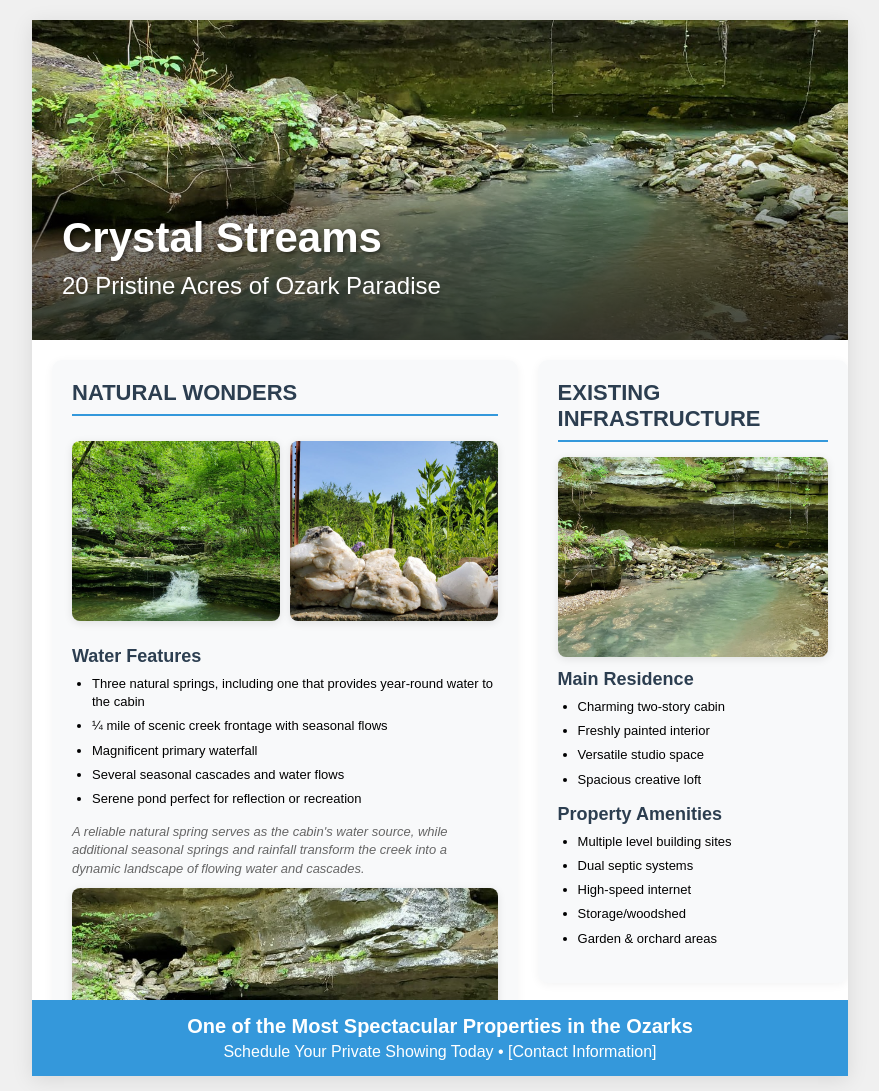
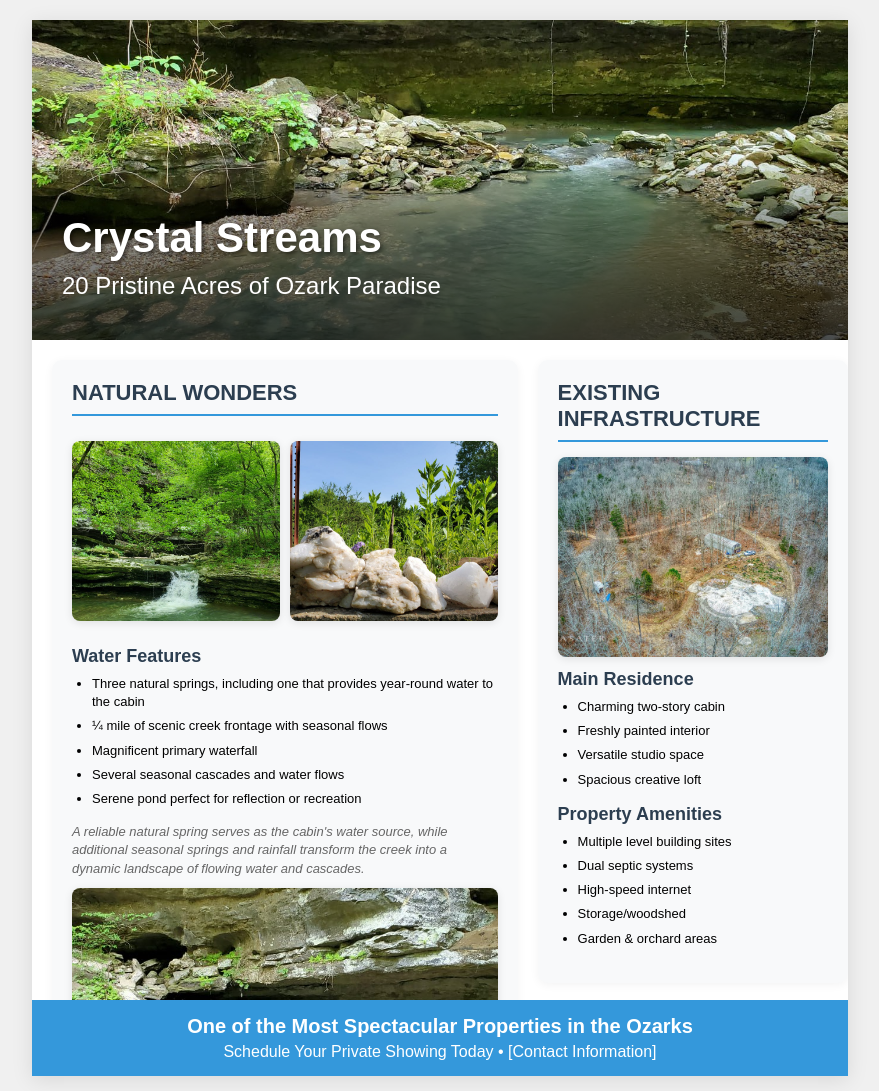
Before and after one commit to githubaccountadmin/crystalstreams, a plain HTML site: page index.html in a window 1280 px wide. Shown: the whole page, without its empty margins (200-1079 px from the left). Drawn offline with Linux system fonts and the light colour scheme.

Commit message:
Update index.html

```diff
--- a/index.html
+++ b/index.html
@@ -222,7 +222,7 @@
                     <h2>EXISTING INFRASTRUCTURE</h2>
 
                     <div class="photo-box" style="height: 200px;">
-                        <img src="https://githubaccountadmin.github.io/crystalstreams/photo_2024-10-23_21-33-40.jpg" alt="Property Feature">
+                        <img src="https://githubaccountadmin.github.io/crystalstreams/18f0b24f91abbb07f27bbeba18b3f954-uncropped_scaled_within_1536_1152.jpeg" alt="Property Feature">
                     </div>
 
                     <h3>Main Residence</h3>
```
